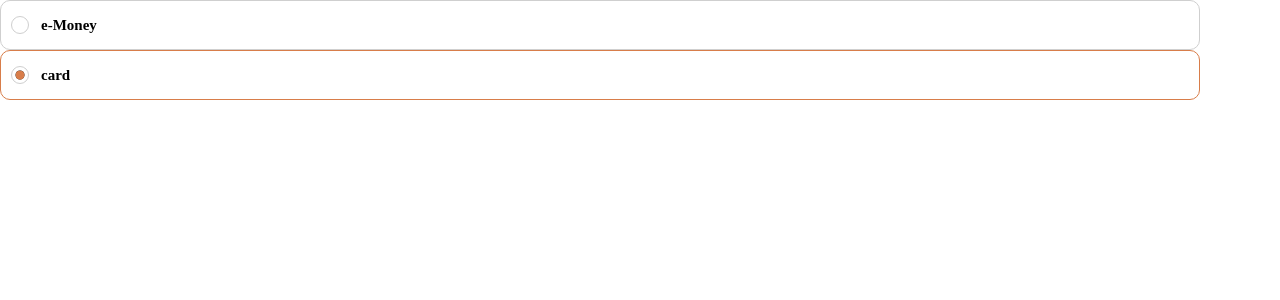
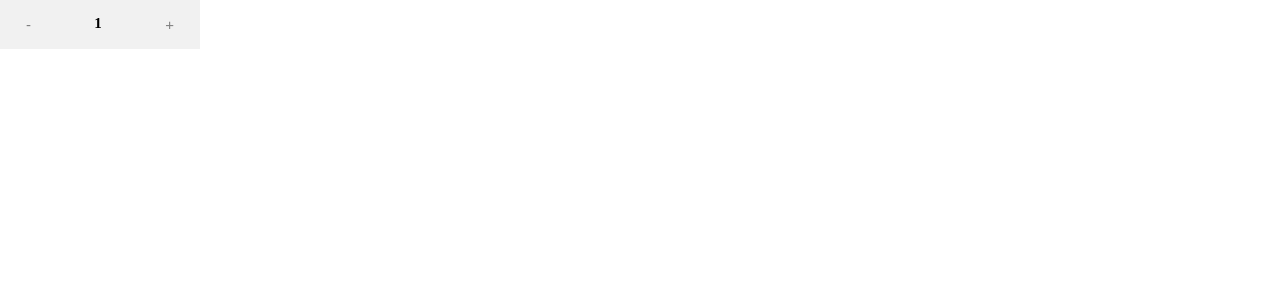
Before and after one commit to JoelStorr/FM-Audiophile-FrontEnd, a Nuxt app: page / in a window 1280 px wide. Shown: the top 300 px of the page. Built offline with nearby package versions, Linux system fonts and the light colour scheme; a web font is replaced by a local one.

Commit message:
Custom Counter

```diff
--- a/app.vue
+++ b/app.vue
@@ -1,14 +1,6 @@
 <template>
 
-  <div>
-   <UIRadioButton :is-checked="checked" value="One" @radio-change="changeChecked" >e-Money</UIRadioButton>
-   <UIRadioButton :is-checked="checked" value="Two" @radio-change="changeChecked">card</UIRadioButton>
-
-
-
-
-
-  </div>
+  <UICounter/>
 </template>
 <script setup>
   const checked = useState('checked',()=>'Two');
@@ -26,7 +18,7 @@
   }
 
   div{
-    width: 1200px;
+    width: 200px;
   }
 
 </style>
--- /dev/null
+++ b/components/UI/Counter.vue
@@ -0,0 +1,39 @@
+<template>
+    <div>
+        <button @click="number--">-</button>
+        {{ number }}
+        <button @click="number++">+</button>
+    </div>
+</template>
+
+<script lang="ts" setup>
+    let number = useState('counter-number', ()=>1)
+
+</script>
+
+
+<style lang="scss" scoped>
+
+    div{
+        background-color: $p-grey;
+        padding: 1.5rem 2rem;
+        font-size: 1.5rem;
+        font-weight: bold;
+        display: flex;
+        justify-content: space-between;
+    }
+
+    button{
+        background-color: rgba(0,0,0,0);
+        border: none ;
+        color: $p-dark-grey;
+        font-size: 1.5rem;
+
+        &:hover{
+            color: $primary;
+        }
+    }
+
+
+
+</style>
```
